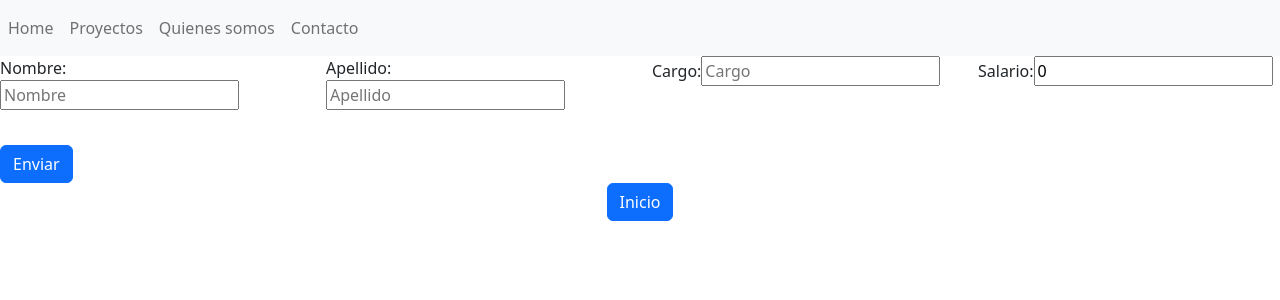
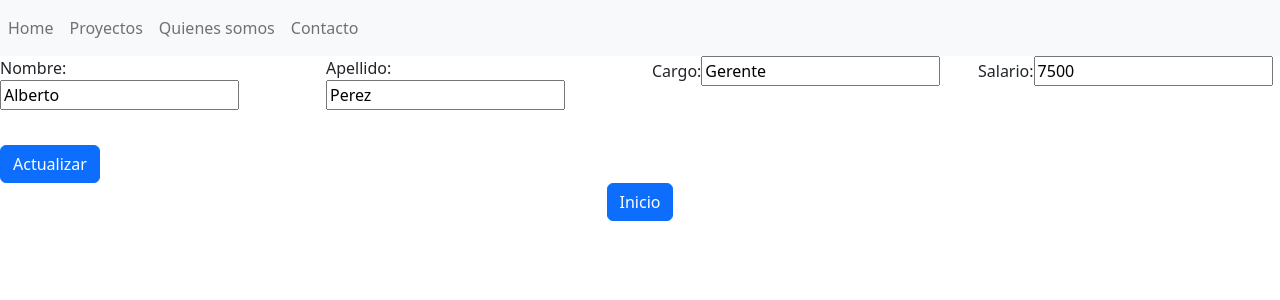
Before and after one commit to Yoel-Gasca/appempleados, an Angular app: page /actualiza/0 in a window 1280 px wide. Shown: the top 300 px of the page. Built offline with nearby package versions, Linux system fonts and the light colour scheme.

Commit message:
UpdateEmployes

```diff
--- a/src/app/actualiza-component/actualiza-component.component.html
+++ b/src/app/actualiza-component/actualiza-component.component.html
@@ -26,7 +26,7 @@
 
     <div class="col">
 
-      <button type="submit" class="btn btn-primary" (click)="agregarEmpleado()" style="margin-top: 35px">Enviar</button>
+      <button type="submit" class="btn btn-primary" (click)="actualizaEmpleado()" style="margin-top: 35px">Actualizar</button>
     </div>
   </form>
 
--- a/src/app/actualiza-component/actualiza-component.component.ts
+++ b/src/app/actualiza-component/actualiza-component.component.ts
@@ -1,5 +1,5 @@
 import { Component, OnInit } from '@angular/core';
-import { Router } from '@angular/router';
+import { ActivatedRoute, Router } from '@angular/router';
 import { Empleado } from '../empleado.model';
 import { EmpleadosService } from '../empleados.service';
 import { ServicioEmpleadosService } from '../servicio-empleados.service';
@@ -11,12 +11,21 @@
 })
 export class ActualizaComponentComponent implements OnInit {
 
-  constructor(private router:Router, private miServicio:ServicioEmpleadosService, private empleadosService:EmpleadosService) { }
+  constructor(private router:Router, private route:ActivatedRoute, private miServicio:ServicioEmpleadosService, private empleadosService:EmpleadosService) { }
 
   empleados:Empleado[]=[];
   ngOnInit(): void {
 
     this.empleados=this.empleadosService.empleados;
+
+    this.indice= this.route.snapshot.params['id'];
+
+    let empleado: Empleado= this.empleadosService.encontrarEmpleado(this.indice);
+
+    this.cuadroNombre = empleado.nombre;
+    this.cuadroApellido = empleado.apellido;
+    this.cuadroCargo = empleado.cargo;
+    this.cuadroSalario = empleado.salario;
 
   }
 
@@ -27,11 +36,12 @@
 
   }
 
-  agregarEmpleado(){
+  actualizaEmpleado(){
 
     let miEmpleado=new Empleado(this.cuadroNombre, this.cuadroApellido, this.cuadroCargo, this.cuadroSalario);
     //this.miServicio.muestraMensaje("Nombre del empleado: " + miEmpleado.nombre);//inyeccion de servicio
-    this.empleadosService.agregarEmpleadoService(miEmpleado);
+
+    this.empleadosService.actualizarEmpleado(this.indice,miEmpleado);
 
     this.router.navigate([""]); //rediriccion automatica
   }
@@ -41,4 +51,6 @@
   cuadroApellido:string="";
   cuadroCargo:string="";
   cuadroSalario:number=0;
+
+  indice:number;
 }
--- a/src/app/empleados.service.ts
+++ b/src/app/empleados.service.ts
@@ -24,8 +24,27 @@
       ];
 
       agregarEmpleadoService(miEmpleado:Empleado){
+
         this.ventanaEmergente.muestraMensaje("Miembro a agregar: " + "/n" +
         miEmpleado.nombre + "/n" + "Salario: " + miEmpleado.salario);
+
         this.empleados.push(miEmpleado);
       }
+
+      encontrarEmpleado(indice:number){
+
+        let empleado: Empleado= this.empleados[indice];
+
+        return empleado;
+      }
+
+      actualizarEmpleado(indice:number, empleado:Empleado){
+
+        let empledoUpdate = this.empleados[indice];
+
+        empledoUpdate.nombre = empleado.nombre;
+        empledoUpdate.apellido = empleado.apellido;
+        empledoUpdate.cargo = empleado.cargo;
+        empledoUpdate.salario = empleado.salario;
+      }
 }
```
